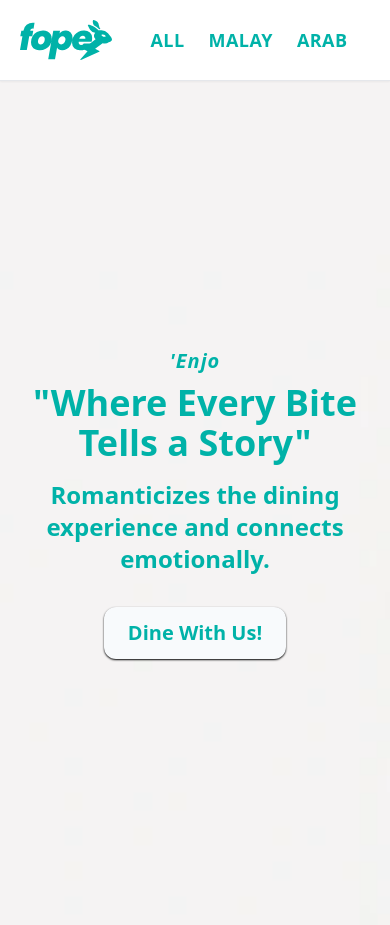
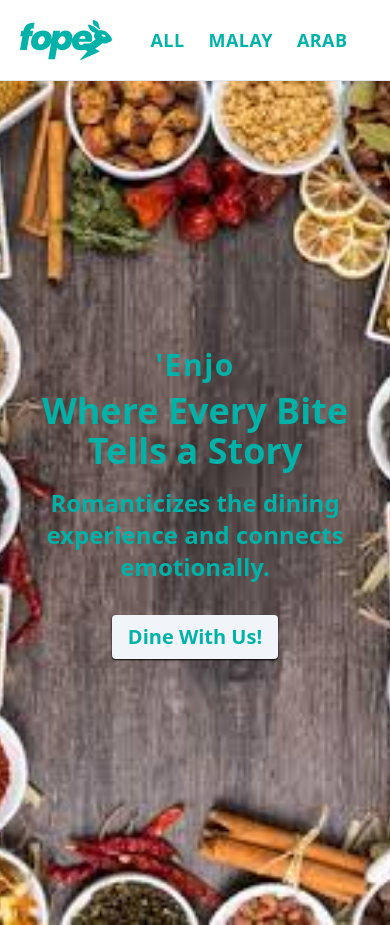
Before and after one commit to Prashanta11/Fope_website, a React (Vite) app in the folder react-ts/: page / in a window 390 px wide. Built offline with nearby package versions, Linux system fonts and the light colour scheme.

Commit message:
refactor HeroSection and Home components for improved responsiveness and styling; add mobile background image

```diff
--- a/react-ts/src/components/HeroSection.tsx
+++ b/react-ts/src/components/HeroSection.tsx
@@ -3,10 +3,9 @@ import { ReactTyped } from "react-typed";
 
 const HeroSection: React.FC = () => {
   return (
-    <div className="relative z-10 flex flex-col justify-center items-center text-center text-customTeal">
-      {
+    <div className="relative z-10 flex flex-col justify-center items-center p-4 text-center text-customTeal">
       <ReactTyped
-          className="font-semibold *:!font-instrumentSans text-nowrap text-xl italic tracking-wider"
+        className="font-semibold *:!font-instrumentSans text-3xl text-nowrap sm:text-2xl md:text-3xl lg:text-3xl tracking-wider"
         showCursor={false}
         strings={[
           "'Welcome to our Store!'",
@@ -16,19 +15,17 @@ const HeroSection: React.FC = () => {
         ]}
         typeSpeed={40}
       />
-      }
-      <h1 className="mt-2 mb-4 font-bold text-4xl">
-        "Where Every Bite Tells a Story"{" "}
+      <h1 className="mt-2 mb-4 font-bold text-4xl sm:text-3xl md:text-4xl lg:text-3xl">
+        Where Every Bite Tells a Story
       </h1>
-      <p className="font-semibold text-2xl">
+      <p className="font-semibold text-2xl sm:text-xl md:text-2xl lg:text-2xl">
         Romanticizes the dining experience and connects emotionally.
       </p>
-
       <a
         href="#"
         target="_blank"
         rel="noopener noreferrer"
-        className="inline-block bg-slate-50 hover:bg-slate-100 shadow-black shadow-sm mt-8 px-6 sm:px-8 py-3 rounded-xl font-bold text-customTeal text-lg text-nowrap text-xl"
+        className="inline-block bg-slate-100 hover:bg-slate-50 shadow-black shadow-sm mt-8 px-4 sm:px-6 md:px-8 py-2 sm:py-3 rounded font-bold text-customTeal text-nowrap text-xl sm:text-base md:text-lg lg:text-xl"
       >
         Dine With Us!
       </a>
--- a/react-ts/src/pages/Home.tsx
+++ b/react-ts/src/pages/Home.tsx
@@ -1,3 +1,4 @@
+import backgroundMobile from "../assets/images/background-mobile.jpeg"; // Mobile version of the image
 import backgroundImage from "../assets/images/background.webp";
 import HeroSection from "../components/HeroSection";
 import Navbar from "../components/Navbar";
@@ -9,9 +10,19 @@ const Home = () => {
       <div
         className="relative flex justify-center items-center bg-cover bg-no-repeat bg-center min-h-screen text-black"
         style={{
-          backgroundImage: `url(${backgroundImage})`,
+          backgroundImage: `url(${backgroundImage})`, // Default background for large screens
         }}
       >
+        {/* Mobile Background Image */}
+        <div
+          className="absolute inset-0 sm:hidden bg-cover bg-no-repeat bg-center"
+          style={{
+            backgroundImage: `url(${backgroundMobile})`, // Mobile background image
+            backgroundSize: "cover", // Ensures the image covers the screen without tiling
+            backgroundPosition: "center", // Ensures the image is centered
+          }}
+        ></div>
+
         {/* Overlay */}
         <div className="absolute inset-0 bg-black opacity-0"></div>
 
--- a/react-ts/vite.config.ts
+++ b/react-ts/vite.config.ts
@@ -3,6 +3,7 @@ import react from "@vitejs/plugin-react";
 import { defineConfig } from "vite";
 
 export default defineConfig({
+  base: "./",
   plugins: [
     react(),
     sentryVitePlugin({
```
Also changed, not shown: react-ts/src/assets/images/background-mobile.jpeg (added). Lines whose indentation alone changed are shown as unchanged.
